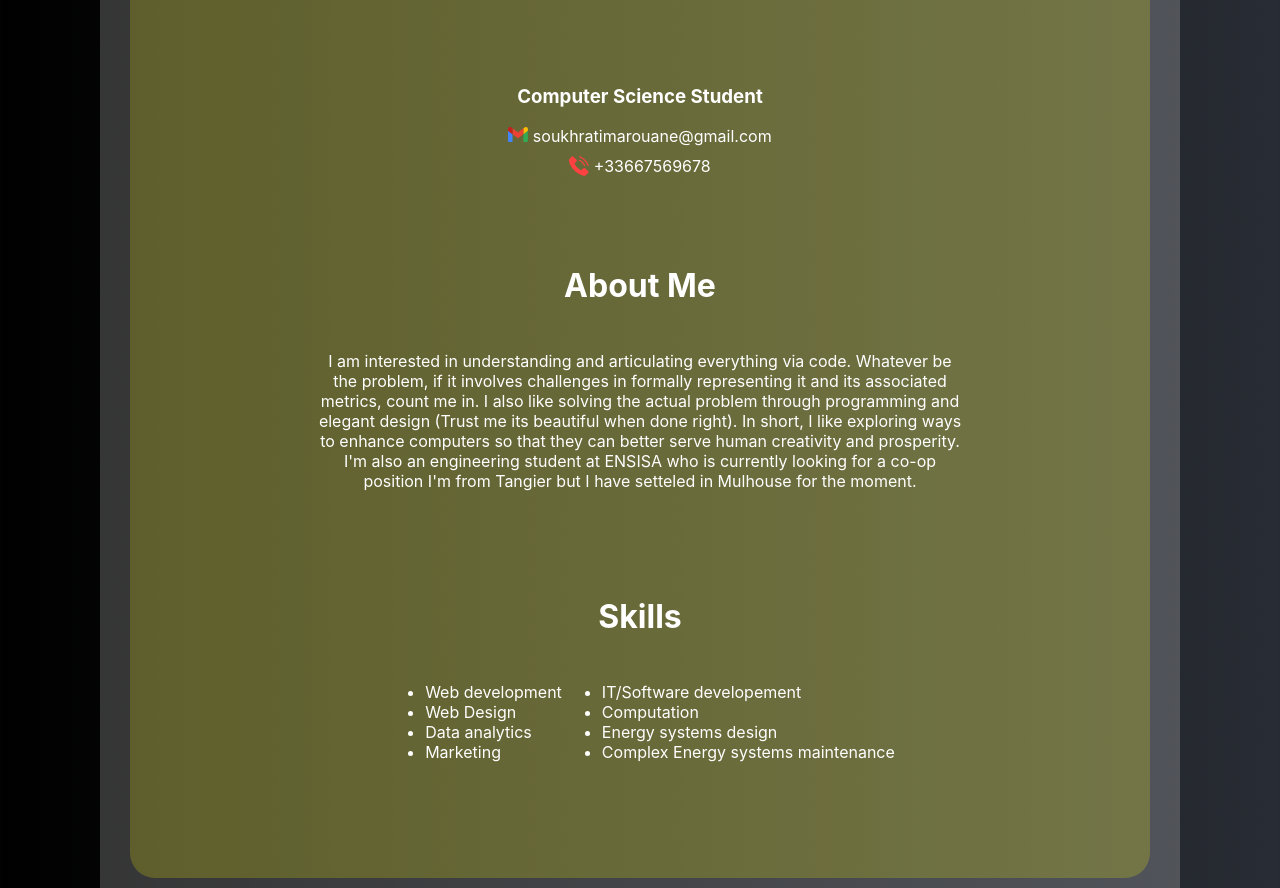
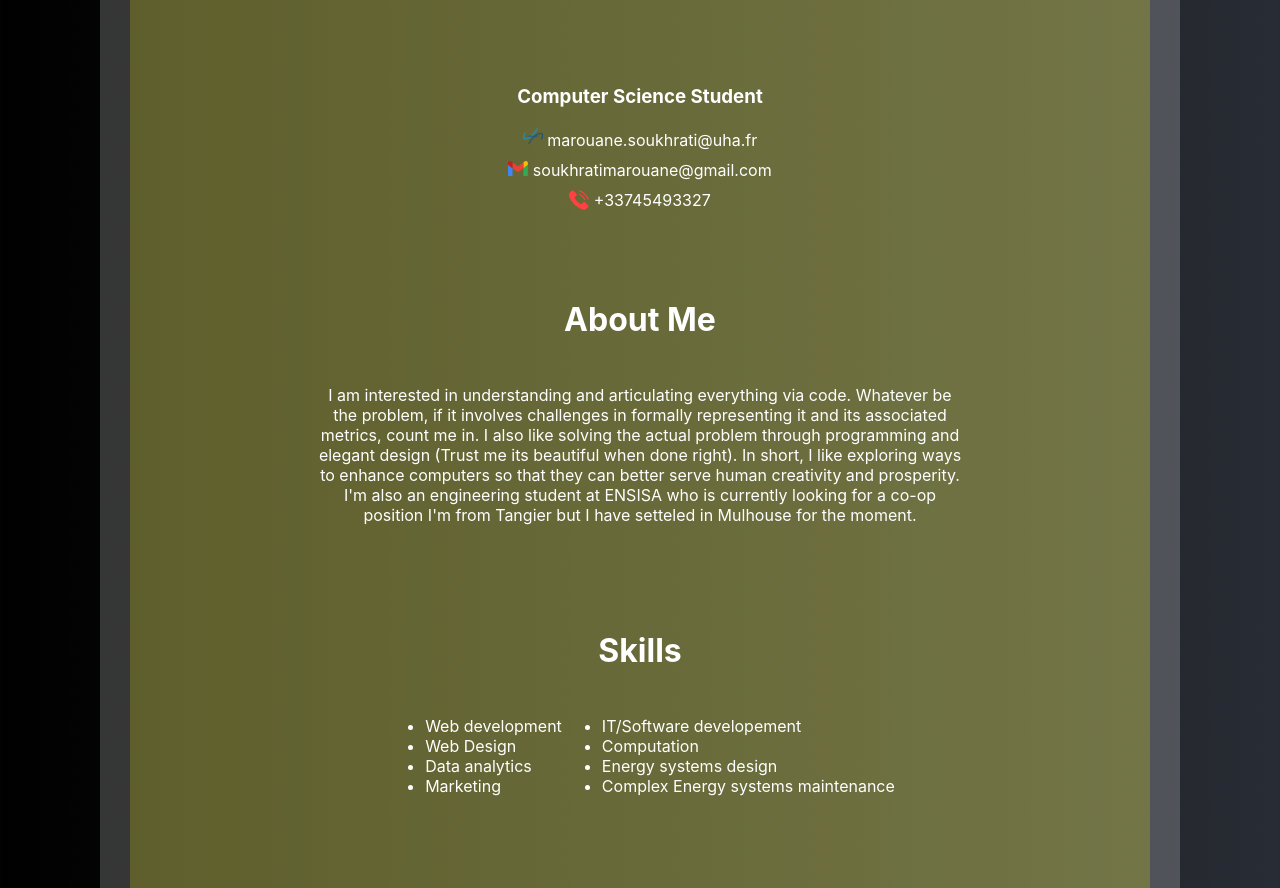
Before and after one commit to MarouaneSoukhrati/mar_react_app, a React (Create React App) app: page / in a window 1280 px wide. Shown: the part 960-1848 px from the top of the page. Built offline with nearby package versions, Linux system fonts and the light colour scheme.

Commit message:
uha Logo

```diff
--- a/src/Component/Abody.js
+++ b/src/Component/Abody.js
@@ -6,6 +6,7 @@ import phoneLogo from "../Logos/phoneLogo.svg";
 import mbpLogo from "../Logos/mbpLogo.svg";
 import daherLogo from "../Logos/daherLogo.svg";
 import freelanceLogo from "../Logos/freelanceLogo.svg";
+import uhaLogo from "../Logos/uhaLogo.svg";
 
 let aboutPara = [
   "I am interested in understanding and articulating everything via code.",
@@ -137,6 +138,10 @@ function Curiculum() {
           <h1 style={{ margin: "90px 0px 60px 0px" }}>Marouane Soukhrati</h1>
           <h3>Computer Science Student</h3>
           <div style={{ marginBottom: "10px" }}>
+            <img src={uhaLogo} style={{ width: "20px" }} alt="img-cv-uha" />{" "}
+            marouane.soukhrati@uha.fr
+          </div>
+          <div style={{ marginBottom: "10px" }}>
             <img src={gmailLogo} style={{ width: "20px" }} alt="img-cv" />{" "}
             soukhratimarouane@gmail.com
           </div>
@@ -146,7 +151,7 @@ function Curiculum() {
               style={{ width: "20px", margin: "-4px 0px" }}
               alt="img-cv"
             />{" "}
-            +33667569678
+            +33745493327
           </div>
           <h1 style={{ margin: "90px 0px 30px 0px" }}>About Me</h1>
           <p style={{ textAlign: "center", width: "645px" }}>{aboutPara}</p>
```
Also changed, not shown: src/Logos/uhaLogo.svg (added).
